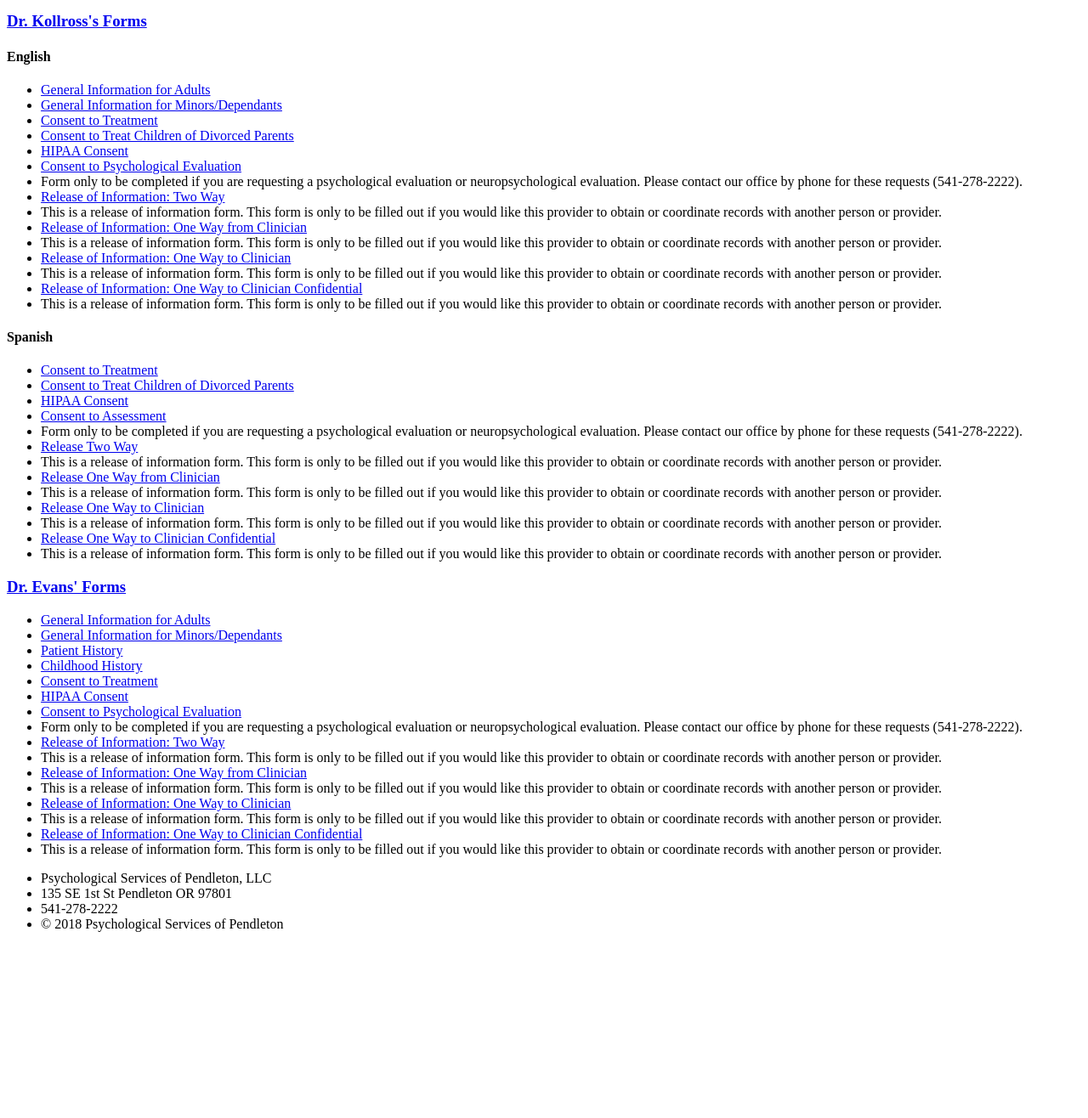
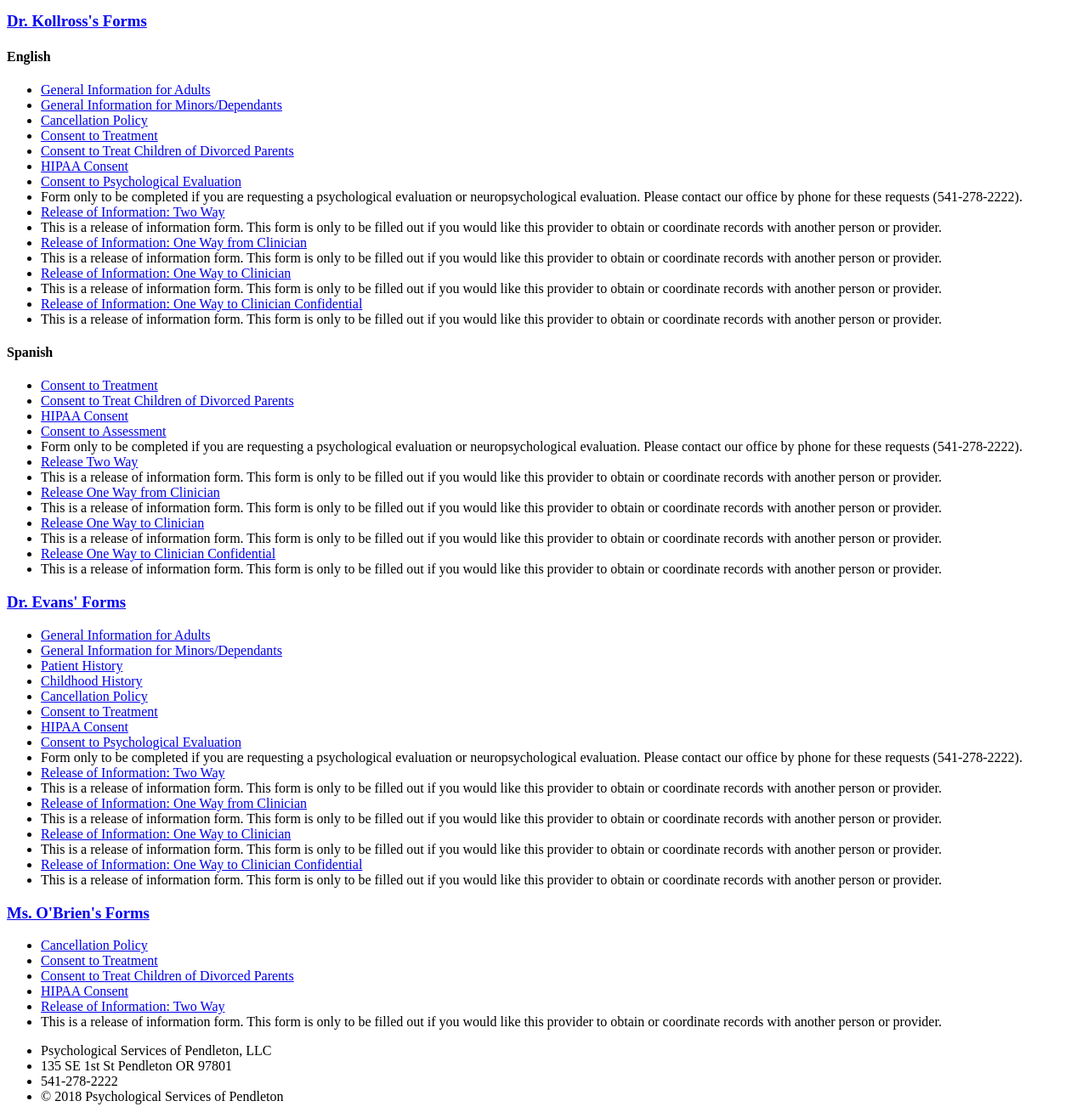
Before and after one commit to templeman/pendletonpsych, a PHP site: template application/views/client_forms.php in a window 1280 px wide. Shown: the part 1429-2745 px from the top of the page at 85% size. Before the commit the page ends 2526 px from the top, so only its background shows below. Run offline with PHP 8.4, Linux system fonts and the light colour scheme; the template is opened without the code that fills it, so the values that code supplies are empty.

Commit message:
Add Debra O'Brien's forms

```diff
--- a/application/views/client_forms.php
+++ b/application/views/client_forms.php
@@ -39,6 +39,7 @@
     <ul>
       <li><a class="pdf" href="/doc/general-info-adult.pdf">General Information for Adults</a></li>
       <li><a class="pdf" href="/doc/general-info-child.pdf">General Information for Minors/Dependants</a></li>
+      <li><a class="pdf" href="/doc/kollross-cancellation-policy.pdf">Cancellation Policy</a></li>
       <li><a class="pdf" href="/doc/kollross-consent-to-treat-en.pdf">Consent to Treatment</a></li>
       <li><a class="pdf" href="/doc/kollross-consent-to-treat-children-of-divorced-parents-en.pdf">Consent to Treat Children of Divorced Parents</a></li>
       <li><a class="pdf" href="/doc/kollross-hipaa-consent-en.pdf">HIPAA Consent</a></li>
@@ -79,6 +80,7 @@
       <li><a class="pdf" href="/doc/general-info-child.pdf">General Information for Minors/Dependants</a></li>
       <li><a class="pdf" href="/doc/patient-history-form.pdf">Patient History</a></li>
       <li><a class="pdf" href="/doc/childhood-history-2.pdf">Childhood History</a></li>
+      <li><a class="pdf" href="/doc/evans-cancellation-policy.pdf">Cancellation Policy</a></li>
       <li><a class="pdf" href="/doc/evans-consent-to-treat.pdf">Consent to Treatment</a></li>
       <li><a class="pdf" href="/doc/evans-hipaa-consent.pdf">HIPAA Consent</a></li>
       <li><a class="pdf" href="/doc/evans-consent-to-evaluation.pdf">Consent to Psychological Evaluation</a></li>
@@ -93,4 +95,15 @@
       <li class="linkinfo">This is a release of information form. This form is only to be filled out if you would like this provider to obtain or coordinate records with another person or provider.</li>
     </ul>
   </div>
+  <h3><a href="#">Ms. O'Brien's Forms</a></h3>
+  <div>
+    <ul>
+      <li><a class="pdf" href="/doc/obrien-cancellation-policy.pdf">Cancellation Policy</a></li>
+      <li><a class="pdf" href="/doc/obrien-consent-to-treat.pdf">Consent to Treatment</a></li>
+      <li><a class="pdf" href="/doc/obrien-consent-to-treat-children-of-divorced-parents.pdf">Consent to Treat Children of Divorced Parents</a></li>
+      <li><a class="pdf" href="/doc/obrien-hipaa-consent.pdf">HIPAA Consent</a></li>
+      <li><a class="pdf" href="/doc/obrien-release-two-way.pdf">Release of Information: Two Way</a></li>
+      <li class="linkinfo">This is a release of information form. This form is only to be filled out if you would like this provider to obtain or coordinate records with another person or provider.</li>
+    </ul>
+  </div>
 </div> <!-- End of accordion -->
```
Also changed, not shown: 10 other files.
